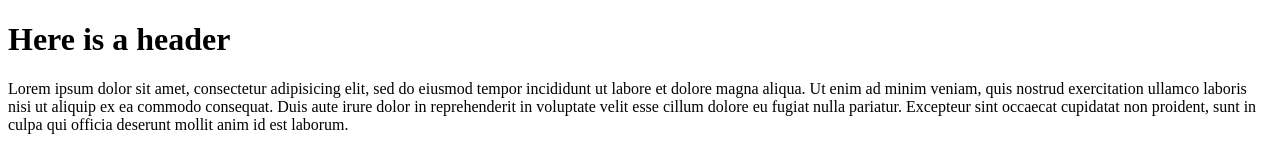
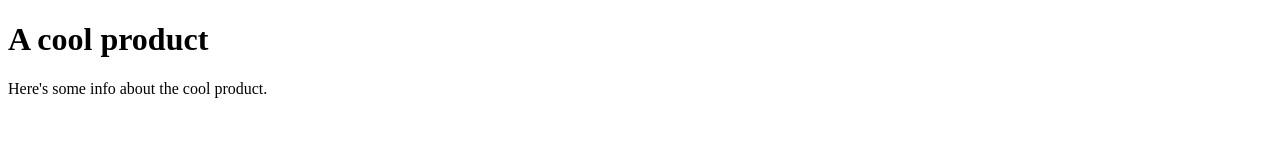
Before and after one commit to dizehacioglu/yolo-octo-meme, a plain HTML site: page index.html in a window 1280 px wide. Drawn offline with Linux system fonts and the light colour scheme.

Commit message:
Updated to reflect cool product

```diff
--- a/index.html
+++ b/index.html
@@ -7,12 +7,7 @@
 	</head>
 
 	<body>
-	<h1>Here is a header</h1>
-	<p>Lorem ipsum dolor sit amet, consectetur adipisicing elit, sed do eiusmod
-	tempor incididunt ut labore et dolore magna aliqua. Ut enim ad minim veniam,
-	quis nostrud exercitation ullamco laboris nisi ut aliquip ex ea commodo
-	consequat. Duis aute irure dolor in reprehenderit in voluptate velit esse
-	cillum dolore eu fugiat nulla pariatur. Excepteur sint occaecat cupidatat non
-	proident, sunt in culpa qui officia deserunt mollit anim id est laborum.</p>
+	<h1>A cool product</h1>
+	<p>Here's some info about the cool product.</p>
 	</body>
 </html>
```
